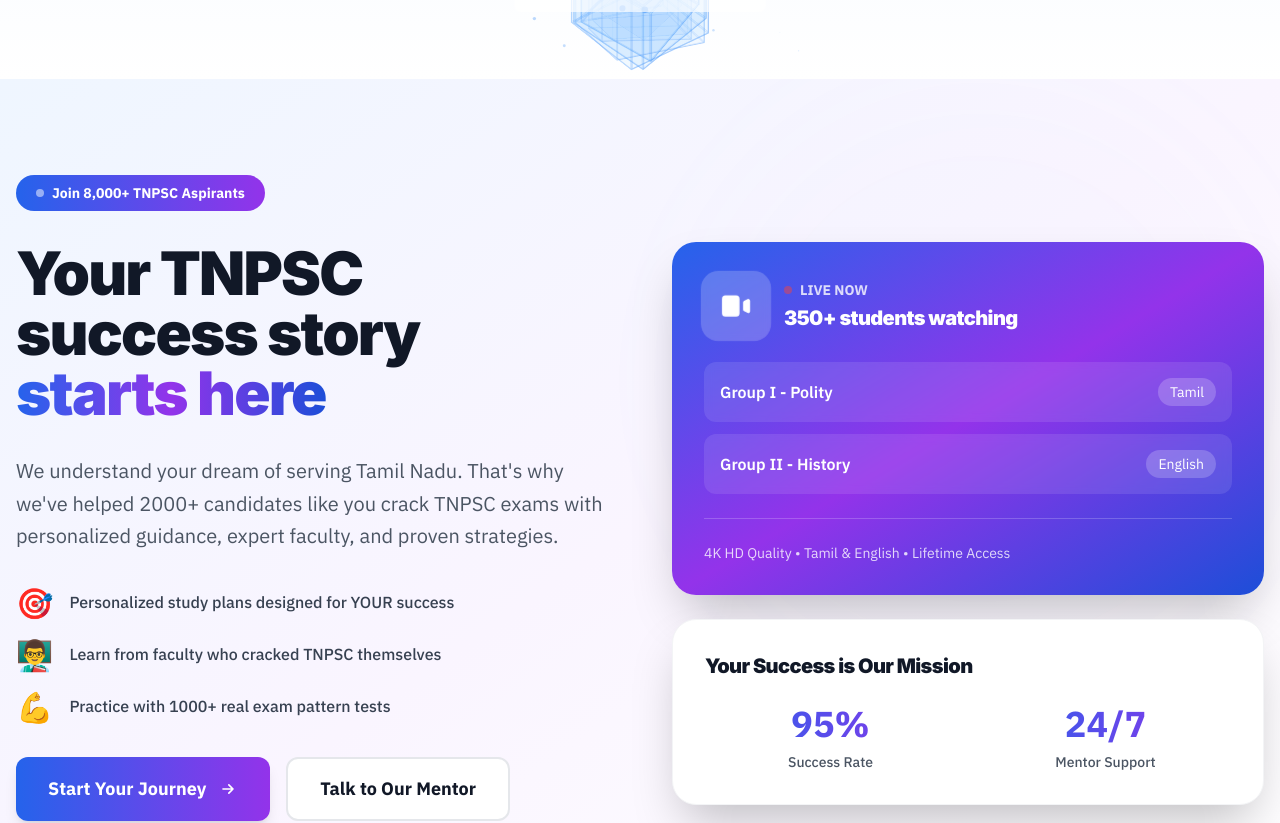
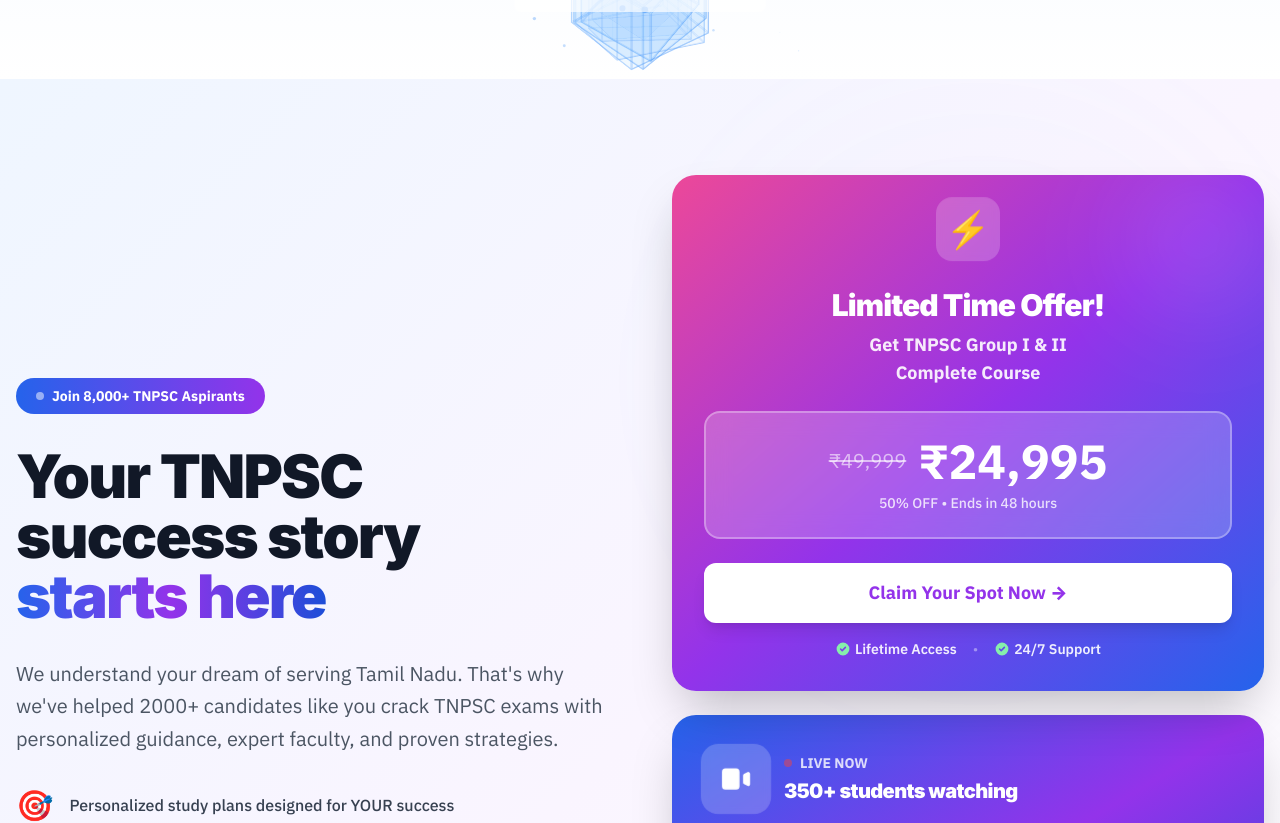
Before and after one commit to Dharshaneshwaran/Bloomes-IAS-Academy, a Next.js app: page / in a window 1280 px wide. Shown: the part 7660-8483 px from the top of the page. Built offline with nearby package versions, Linux system fonts and the light colour scheme; a web font is replaced by a local one.

Commit message:
Add promotional ad card at top: Limited Time Offer with 50% discount, animated lightning icon, price comparison, and CTA

```diff
--- a/src/components/modules/OnlineClasses.tsx
+++ b/src/components/modules/OnlineClasses.tsx
@@ -150,6 +150,86 @@ export default function OnlineClasses() {
             >
               <div className="space-y-6">
 
+                {/* Ad Card - TNPSC Preparation Offer */}
+                <motion.div
+                  initial={{ opacity: 0, y: 30 }}
+                  whileInView={{ opacity: 1, y: 0 }}
+                  viewport={{ once: true }}
+                  transition={{ duration: 0.6, delay: 0.1 }}
+                  whileHover={{ scale: 1.03, y: -5 }}
+                  className="bg-gradient-to-br from-pink-500 via-purple-600 to-blue-600 rounded-3xl p-8 shadow-2xl text-white text-center relative overflow-hidden"
+                >
+                  {/* Decorative Elements */}
+                  <motion.div
+                    animate={{
+                      scale: [1, 1.2, 1],
+                      rotate: [0, 180, 360]
+                    }}
+                    transition={{
+                      duration: 20,
+                      repeat: Infinity,
+                      ease: "linear"
+                    }}
+                    className="absolute top-0 right-0 w-32 h-32 bg-white/10 rounded-full blur-2xl"
+                  ></motion.div>
+
+                  {/* Lightning Icon Badge */}
+                  <motion.div
+                    animate={{
+                      y: [0, -10, 0],
+                    }}
+                    transition={{
+                      duration: 2,
+                      repeat: Infinity,
+                      ease: "easeInOut"
+                    }}
+                    className="inline-flex items-center justify-center w-16 h-16 bg-white/20 backdrop-blur-sm rounded-2xl mb-4"
+                  >
+                    <span className="text-4xl">⚡</span>
+                  </motion.div>
+
+                  {/* Offer Text */}
+                  <h4 className="text-3xl font-black mb-2">Limited Time Offer!</h4>
+                  <p className="text-white/90 text-lg font-bold mb-6">
+                    Get TNPSC Group I & II<br />Complete Course
+                  </p>
+
+                  {/* Price Box */}
+                  <div className="bg-white/20 backdrop-blur-md rounded-2xl p-6 mb-6 border-2 border-white/30">
+                    <div className="flex items-center justify-center gap-3 mb-2">
+                      <span className="text-white/60 text-xl line-through">₹49,999</span>
+                      <span className="text-5xl font-black">₹24,995</span>
+                    </div>
+                    <p className="text-white/80 text-sm font-medium">50% OFF • Ends in 48 hours</p>
+                  </div>
+
+                  {/* CTA Button */}
+                  <motion.button
+                    whileHover={{ scale: 1.05 }}
+                    whileTap={{ scale: 0.95 }}
+                    className="w-full bg-white text-purple-600 font-black py-4 px-6 rounded-xl text-lg shadow-lg hover:shadow-xl transition-all"
+                  >
+                    Claim Your Spot Now →
+                  </motion.button>
+
+                  {/* Trust Indicators */}
+                  <div className="flex items-center justify-center gap-4 mt-4 text-sm">
+                    <div className="flex items-center gap-1">
+                      <svg className="w-4 h-4 text-green-300" fill="currentColor" viewBox="0 0 20 20">
+                        <path fillRule="evenodd" d="M10 18a8 8 0 100-16 8 8 0 000 16zm3.707-9.293a1 1 0 00-1.414-1.414L9 10.586 7.707 9.293a1 1 0 00-1.414 1.414l2 2a1 1 0 001.414 0l4-4z" clipRule="evenodd" />
+                      </svg>
+                      <span className="text-white/90 font-semibold">Lifetime Access</span>
+                    </div>
+                    <span className="text-white/40">•</span>
+                    <div className="flex items-center gap-1">
+                      <svg className="w-4 h-4 text-green-300" fill="currentColor" viewBox="0 0 20 20">
+                        <path fillRule="evenodd" d="M10 18a8 8 0 100-16 8 8 0 000 16zm3.707-9.293a1 1 0 00-1.414-1.414L9 10.586 7.707 9.293a1 1 0 00-1.414 1.414l2 2a1 1 0 001.414 0l4-4z" clipRule="evenodd" />
+                      </svg>
+                      <span className="text-white/90 font-semibold">24/7 Support</span>
+                    </div>
+                  </div>
+                </motion.div>
+
                 {/* Live Classes Card */}
                 <motion.div
                   initial={{ opacity: 0, y: 30 }}
```
